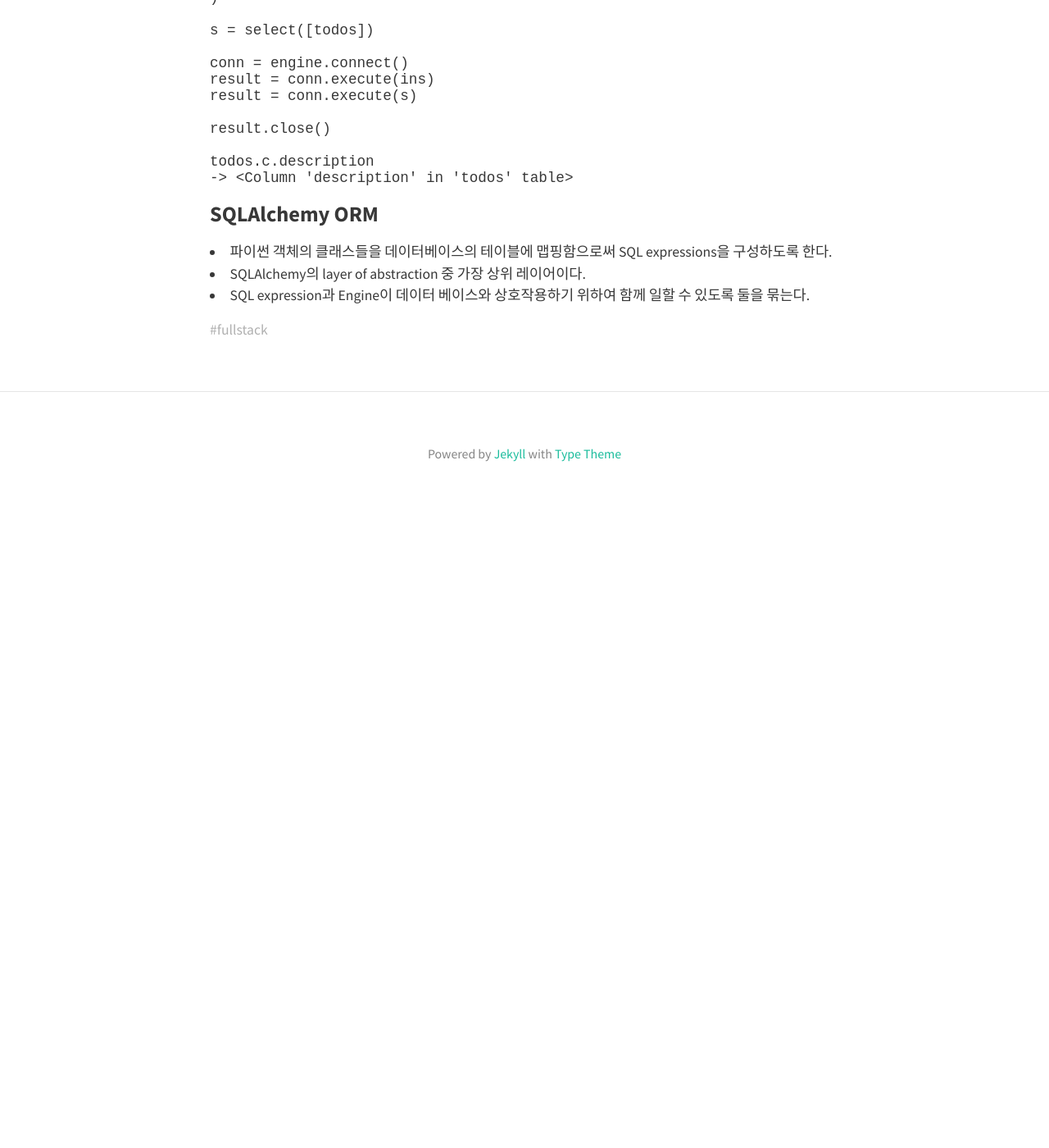
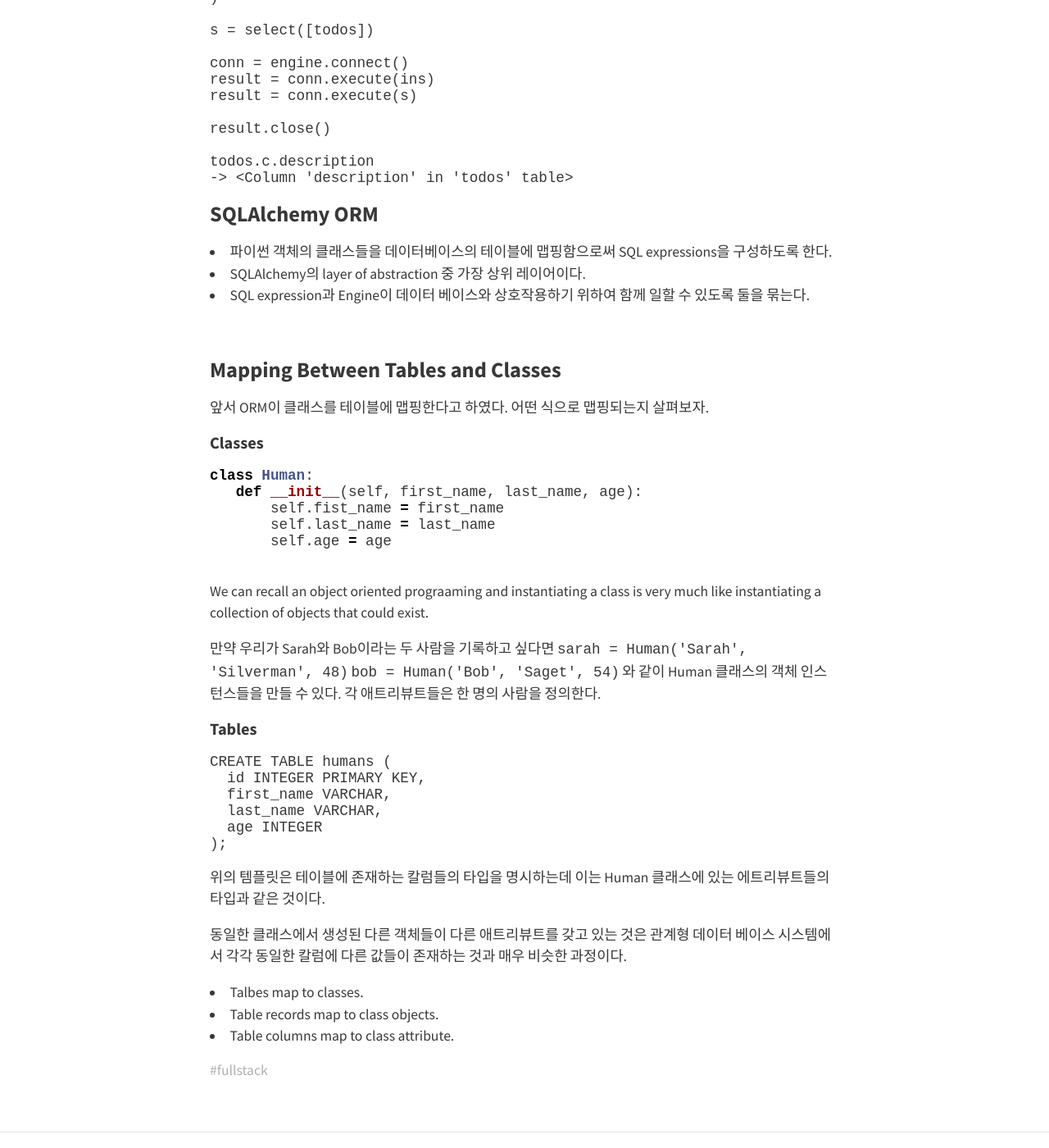
Before and after one commit to HyunlangBan/hyunlangban.github.io, a Jekyll site: the page built from _posts/2020-01-22-fullstack-5.md, in a window 1280 px wide and 1400 px high, scrolled down 2867 px. Shown: the whole window at 82% size. Built offline with Jekyll 4.4.1, drawn with Linux system fonts in a browser that asks for light colours; nearby versions of some CDN libraries; before the commit the page ends 3497 px from its top, so only the background shows below that.

Commit message:
Update 2020-01-22-fullstack-5.md

````diff
--- a/_posts/2020-01-22-fullstack-5.md
+++ b/_posts/2020-01-22-fullstack-5.md
@@ -102,3 +102,44 @@ todos.c.description
 - 파이썬 객체의 클래스들을 데이터베이스의 테이블에 맵핑함으로써 SQL expressions을 구성하도록 한다.
 - SQLAlchemy의 layer of abstraction 중 가장 상위 레이어이다.
 - SQL expression과 Engine이 데이터 베이스와 상호작용하기 위하여 함께 일할 수 있도록 둘을 묶는다.
+
+<br>
+
+### Mapping Between Tables and Classes
+앞서 ORM이 클래스를 테이블에 맵핑한다고 하였다. 어떤 식으로 맵핑되는지 살펴보자.
+
+#### Classes
+```python
+class Human:
+   def __init__(self, first_name, last_name, age):
+       self.fist_name = first_name
+       self.last_name = last_name
+       self.age = age
+
+```
+
+We can recall an object oriented prograaming and instantiating a class is very much like instantiating a collection of objects that could exist.
+
+만약 우리가 Sarah와 Bob이라는 두 사람을 기록하고 싶다면
+`sarah = Human('Sarah', 'Silverman', 48)`
+`bob = Human('Bob', 'Saget', 54)`
+와 같이 Human 클래스의 객체 인스턴스들을 만들 수 있다.
+각 애트리뷰트들은 한 명의 사람을 정의한다.
+
+#### Tables
+```
+CREATE TABLE humans (
+  id INTEGER PRIMARY KEY,
+  first_name VARCHAR,
+  last_name VARCHAR,
+  age INTEGER
+);
+```
+
+위의 템플릿은 테이블에 존재하는 칼럼들의 타입을 명시하는데 이는 Human 클래스에 있는 에트리뷰트들의 타입과 같은 것이다.
+
+동일한 클래스에서 생성된 다른 객체들이 다른 애트리뷰트를 갖고 있는 것은 관계형 데이터 베이스 시스템에서 각각 동일한 칼럼에 다른 값들이 존재하는 것과 매우 비슷한 과정이다.
+
+- Talbes map to classes.
+- Table records map to class objects.
+- Table columns map to class attribute.
````
